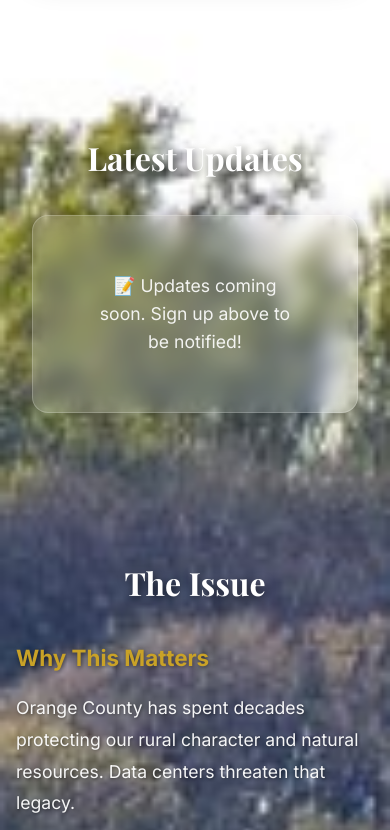
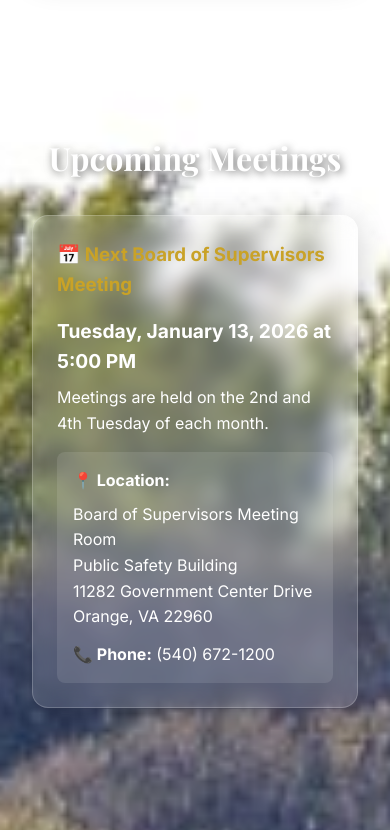
Before and after one commit to saveorangecounty-admin/SaveOrangeCountyVA, a website: page index.html in a window 390 px wide. Shown: the part 1440-2270 px from the top of the page. Drawn offline with nearby package versions, Linux system fonts and the light colour scheme.

Commit message:
Make address and phone clickable

```diff
--- a/index.html
+++ b/index.html
@@ -545,7 +545,7 @@
         <a href="#" class="logo">SAVE OC</a>
         <ul class="nav-links">
             <li><a href="#signup">Get Alerts</a></li>
-            <li><a href="#news">Updates</a></li>
+            <li><a href="#news">Meetings</a></li>
             <li><a href="#the-issue">The Issue</a></li>
             <li><a href="#what-you-can-do">Get Involved</a></li>
             <li><a href="#donate">Donate</a></li>
@@ -584,11 +584,21 @@
     </section>
 
     <section id="news">
-        <h2 class="section-title">Latest Updates</h2>
+        <h2 class="section-title">Upcoming Meetings</h2>
         <div class="news-container">
-            <div class="glass-card">
-                <div class="news-placeholder">
-                    📝 Updates coming soon. Sign up above to be notified!
+            <div class="glass-card" style="text-align: left;">
+                <h3 style="color: var(--accent-gold); margin-bottom: 1rem;">📅 Next Board of Supervisors Meeting</h3>
+                <p style="font-size: 1.2rem; margin-bottom: 0.5rem;"><strong>Tuesday, January 13, 2026 at 5:00 PM</strong></p>
+                <p style="margin-bottom: 1rem;">Meetings are held on the 2nd and 4th Tuesday of each month.</p>
+                <div style="background: rgba(255,255,255,0.1); padding: 1rem; border-radius: 8px; margin-top: 1rem;">
+                    <p style="margin-bottom: 0.5rem;"><strong>📍 Location:</strong></p>
+                    <a href="https://maps.apple.com/?address=11282+Government+Center+Drive,+Orange,+VA+22960" target="_blank" style="color: inherit; text-decoration: none;">
+                        <p style="margin-bottom: 0.5rem;">Board of Supervisors Meeting Room<br>
+                        Public Safety Building<br>
+                        11282 Government Center Drive<br>
+                        Orange, VA 22960</p>
+                    </a>
+                    <p style="margin-top: 0.75rem;"><strong>📞 Phone:</strong> <a href="tel:+15406721200" style="color: inherit; text-decoration: none;">(540) 672-1200</a></p>
                 </div>
             </div>
         </div>
@@ -687,7 +697,7 @@
             <div class="footer-section">
                 <h4>Quick Links</h4>
                 <ul>
-                    <li><a href="#news">Latest Updates</a></li>
+                    <li><a href="#news">Upcoming Meetings</a></li>
                     <li><a href="#the-issue">The Issue</a></li>
                     <li><a href="#what-you-can-do">Get Involved</a></li>
                 </ul>
```
